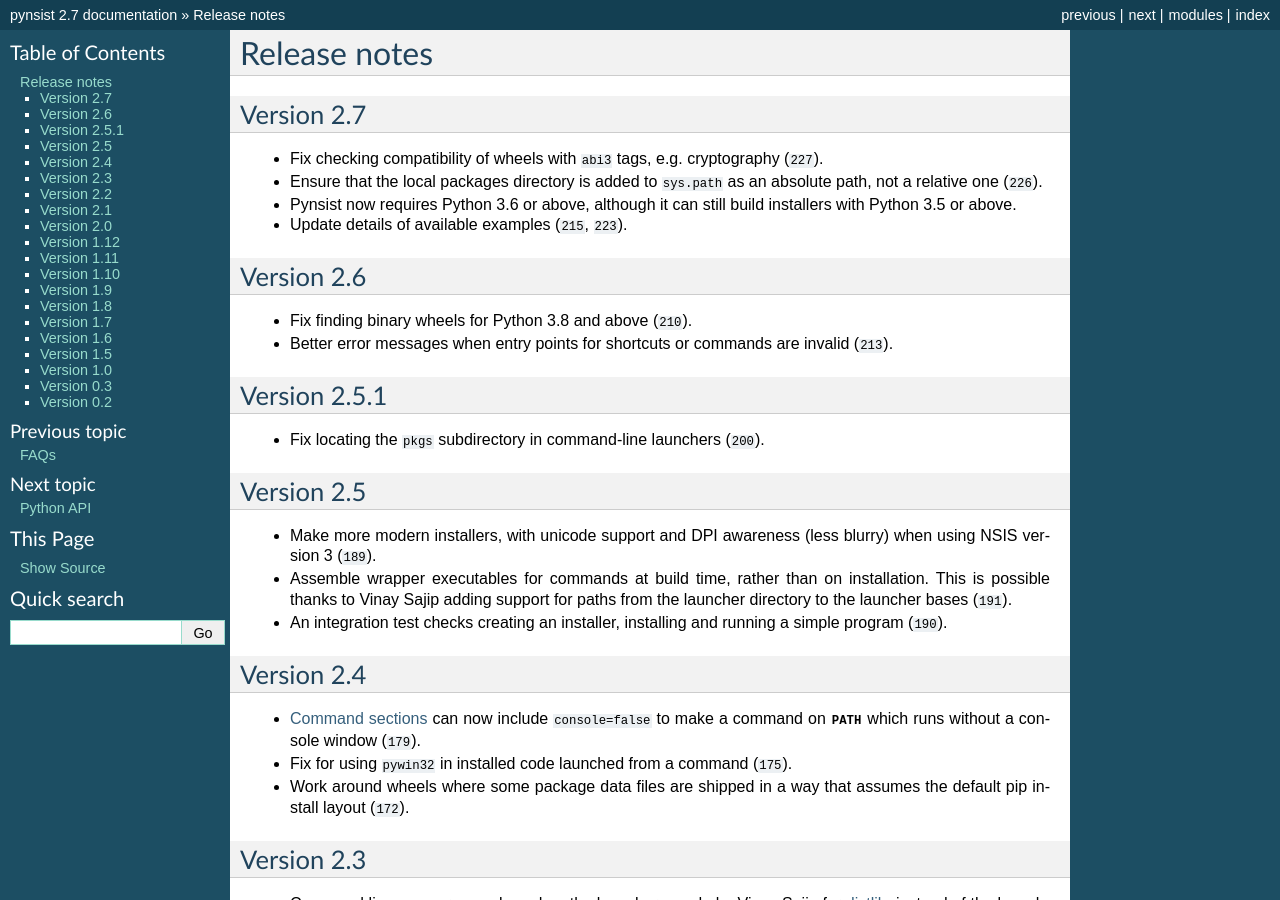
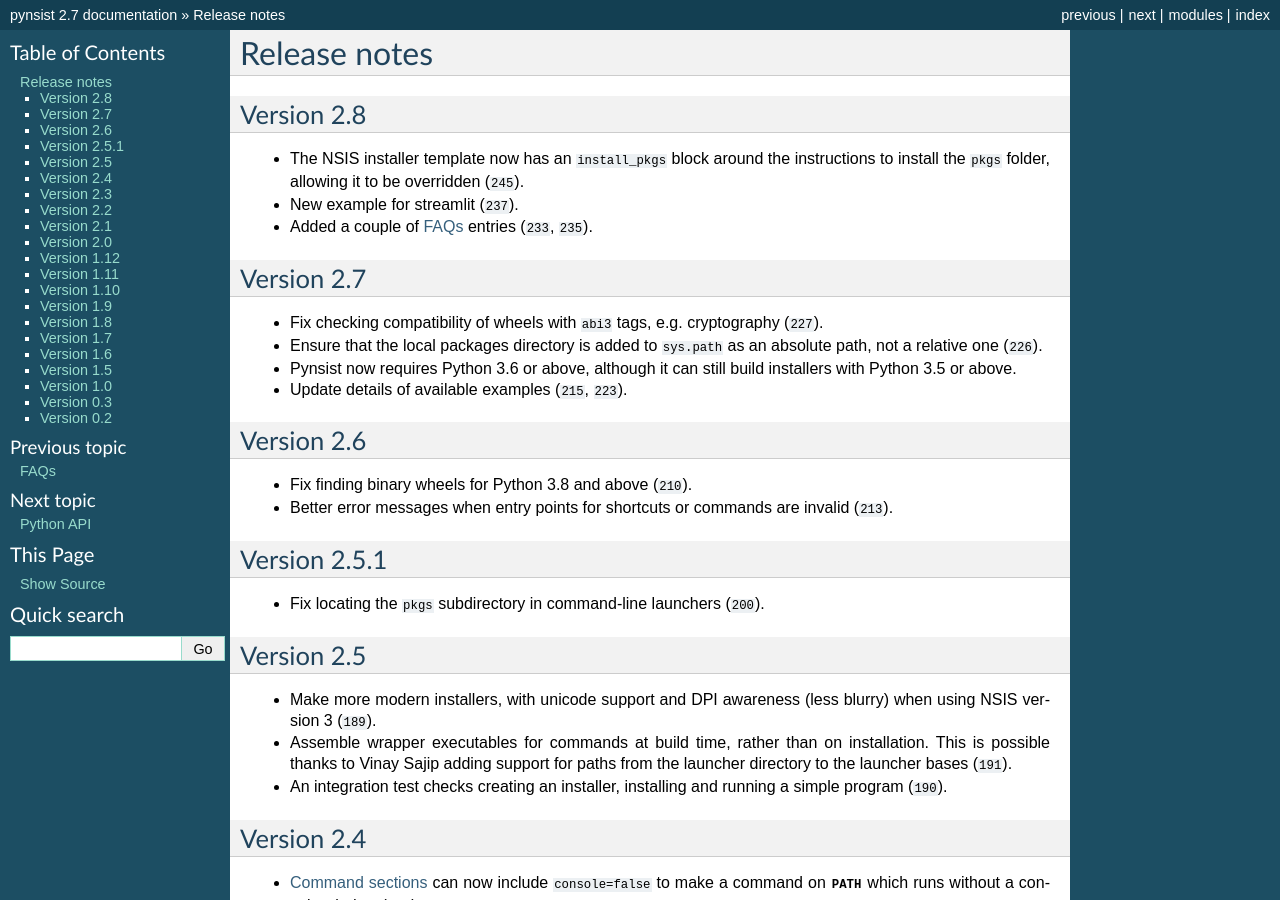
Before and after one commit to takluyver/pynsist, a Sphinx documentation site: the page built from doc/releasenotes.rst, in a window 1280 px wide and 900 px high. Built offline with Sphinx 7.4.7, drawn with Linux system fonts in a browser that asks for light colours; cross-references to code outside the pages are shown as plain code.

Commit message:
Release notes for 2.8

```diff
--- a/doc/examples.rst
+++ b/doc/examples.rst
@@ -17,6 +17,7 @@
 - `A pygame application <https://github.com/takluyver/pynsist/tree/master/examples/pygame>`_
 - `A pyglet application <https://github.com/takluyver/pynsist/tree/master/examples/pyglet>`_
 - `A pywebview application <https://github.com/takluyver/pynsist/tree/master/examples/pywebview>`_
+- `A streamlit application <https://github.com/takluyver/pynsist/tree/master/examples/streamlit>`_
 
 Real-world examples
 -------------------
--- a/doc/releasenotes.rst
+++ b/doc/releasenotes.rst
@@ -1,5 +1,14 @@
 Release notes
 =============
+
+Version 2.8
+-----------
+
+* The NSIS installer template now has an ``install_pkgs`` block around the
+  instructions to install the ``pkgs`` folder, allowing it to be overridden
+  (:ghpull:`245`).
+* New example for streamlit (:ghpull:`237`).
+* Added a couple of :doc:`faq` entries (:ghpull:`233`, :ghpull:`235`).
 
 Version 2.7
 -----------
```
